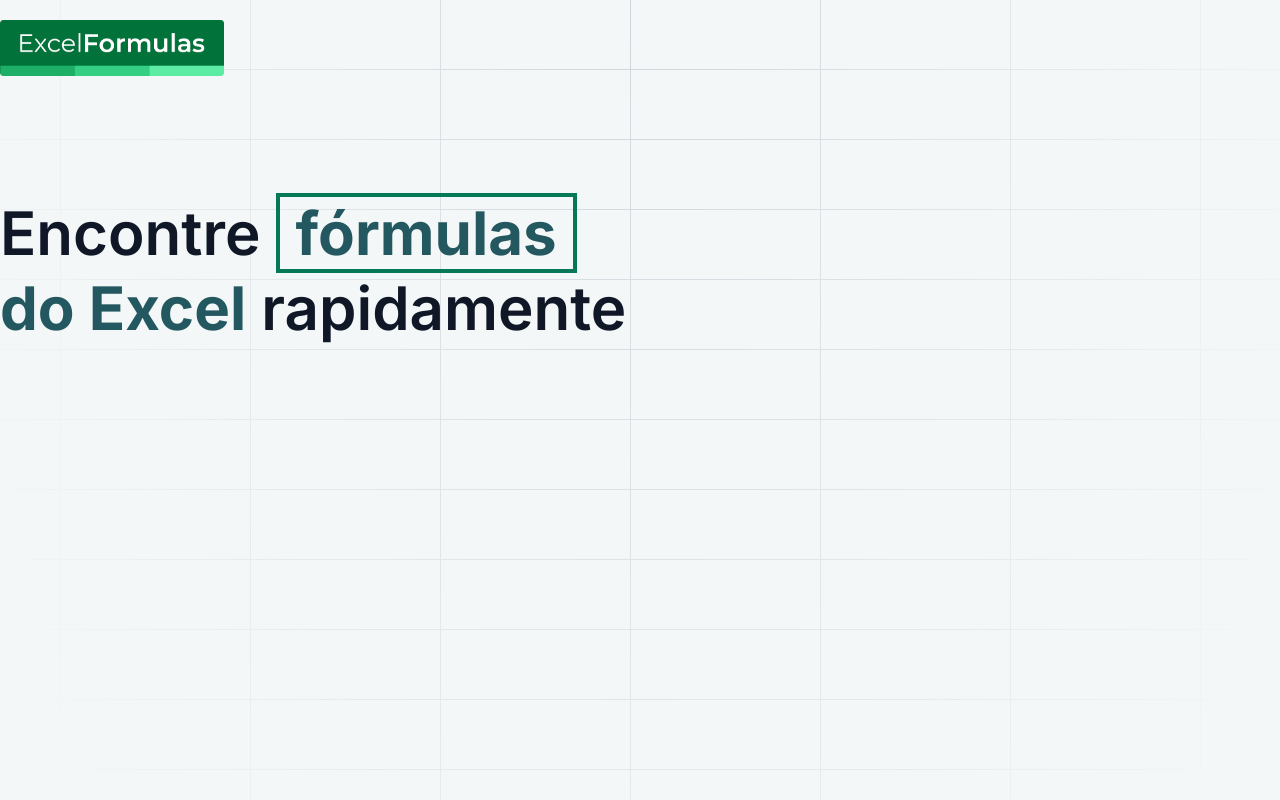
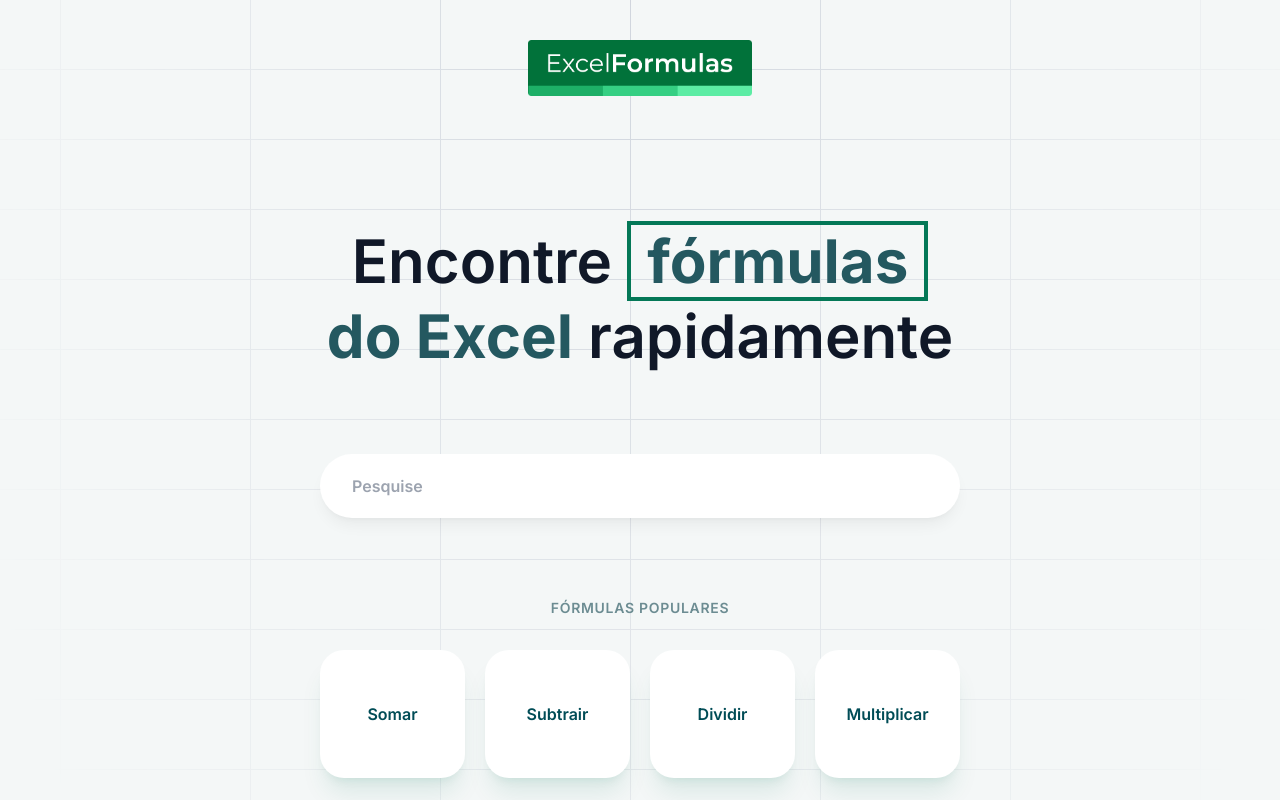
Before and after one commit to gabrielzevedo/excel-formulas, a Next.js app: page / in a window 1280 px wide. Built offline with nearby package versions, Linux system fonts and the light colour scheme.

Commit message:
feat: add card popular

```diff
--- a/app/layout.tsx
+++ b/app/layout.tsx
@@ -25,7 +25,7 @@
 }) {
   return (
     <html lang="pt-BR" className={`${inter.variable}`}>
-      <body className="bg-header bg-brand-50/20 bg-top bg-no-repeat">
+      <body className="bg-brand-50/20 bg-[url('/img/header-bg.svg')] bg-top bg-no-repeat">
         <TooltipProvider>{children}</TooltipProvider>
       </body>
     </html>
--- a/app/page.tsx
+++ b/app/page.tsx
@@ -1,19 +1,21 @@
 'use client'
+
+import CardPopular from '@/components/pages/home/CardPopular'
 
 const Index = () => {
   return (
     <>
-      <header className="sticky top-5 m-3 mx-auto max-w-screen-xl">
+      <header className="m-3 mx-auto mt-10 max-w-screen-xl">
         <h1>
           <img
             src="img/excel-formulas.png"
             alt="Excel Formulas"
-            className="h-14"
+            className="mx-auto h-14"
           />
         </h1>
       </header>
-      <section className="m-auto mt-32 max-w-screen-xl">
-        <h2 className="w-full max-w-2xl text-6xl font-semibold leading-tight">
+      <section className="mt-32 text-center">
+        <h2 className="mx-auto w-full max-w-2xl text-6xl font-semibold leading-tight">
           Encontre{' '}
           <span className="border-4 border-emerald-700 px-4 font-bold text-brand-500">
             fórmulas
@@ -21,6 +23,23 @@
           <br />
           <span className="font-bold text-brand-500">do Excel</span> rapidamente
         </h2>
+        <input
+          type="search"
+          name="search"
+          placeholder="Pesquise"
+          className="mt-20 w-full max-w-screen-sm rounded-full px-8 py-5 font-semibold shadow-lg shadow-black/5"
+        />
+      </section>
+      <section className="mx-auto mt-20 w-full max-w-screen-sm">
+        <h3 className="text-center text-sm font-semibold uppercase tracking-wider text-brand-300">
+          Fórmulas populares
+        </h3>
+        <div className="mt-8 flex gap-5">
+          <CardPopular title="Somar" link="" />
+          <CardPopular title="Subtrair" link="" />
+          <CardPopular title="Dividir" link="" />
+          <CardPopular title="Multiplicar" link="" />
+        </div>
       </section>
     </>
   )
--- /dev/null
+++ b/components/pages/home/CardPopular.tsx
@@ -0,0 +1,21 @@
+interface CardPopularProps {
+  title: string
+  subtitle?: string
+  link: string
+}
+
+const CardPopular = ({ title, subtitle, link }: CardPopularProps) => {
+  return (
+    <a
+      href={link}
+      className="flex h-32 w-full flex-col items-center justify-center rounded-3xl bg-white p-3 text-center font-semibold text-brand-600 shadow-xl shadow-emerald-700/10 transition-all hover:shadow-2xl hover:shadow-emerald-700/30"
+    >
+      <p>{title}</p>
+      {subtitle ? (
+        <p className="mt-2 font-normal text-brand-300">{subtitle}</p>
+      ) : null}
+    </a>
+  )
+}
+
+export default CardPopular
--- a/components/pages/public/Title.tsx
+++ /dev/null
@@ -1,21 +0,0 @@
-interface TitleProps {
-  title: string
-  subtitle?: string | React.ReactNode
-}
-
-const Title = ({ title, subtitle }: TitleProps) => {
-  return (
-    <div>
-      <h1 className="text-center text-2xl font-semibold text-primary-900 lg:text-3xl">
-        {title}
-      </h1>
-      {subtitle ? (
-        <h2 className="mx-auto mt-4 max-w-80 px-4 text-center text-sm text-tertiary-600 sm:max-w-full sm:text-base">
-          {subtitle}
-        </h2>
-      ) : null}
-    </div>
-  )
-}
-
-export default Title
--- a/tailwind.config.ts
+++ b/tailwind.config.ts
@@ -4,29 +4,12 @@
   content: [
     './app/**/*.{js,ts,jsx,tsx,mdx}',
     './components/*.{js,ts,jsx,tsx,mdx}',
-    './components/**/*.{js,ts,jsx,tsx,mdx}'
+    './components/**/*.{js,ts,jsx,tsx,mdx}',
+    './components/pages/**/*.{js,ts,jsx,tsx,mdx}'
   ],
   theme: {
     extend: {
       colors: {
-        // primary: '#101828',
-        // secondary: '#344054',
-        // tertiary: '#475467',
-        // quaternary: '#667085',
-        // gray: {
-        //   25: '#fcfcfd',
-        //   50: '#f9fafb',
-        //   100: '#f2f4f7',
-        //   200: '#eaecf0',
-        //   300: '#d0d5dd',
-        //   400: '#98a2b3',
-        //   500: '#667085',
-        //   600: '#475467',
-        //   700: '#344054',
-        //   800: '#182230',
-        //   900: '#101828',
-        //   950: '#0c111d'
-        // },
         brand: {
           25: '#e5ebec',
           50: '#ccd8da',
@@ -43,7 +26,6 @@
           yellow: '#F1C400'
         }
       },
-      // colors: {
       backgroundColor: {
         active: 'var(--colors-gray-light-mode-50)',
         'brand-primary': 'var(--colors-brand-50)',
@@ -123,9 +105,6 @@
     },
     fontFamily: {
       sans: ['var(--font-inter)']
-    },
-    backgroundImage: {
-      header: "url('/img/header-bg.svg')"
     }
   },
   animation: {
```
Also changed, not shown: 1 other file (tests, documents, lock files or other folders).
